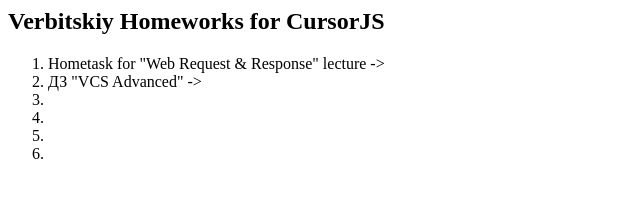
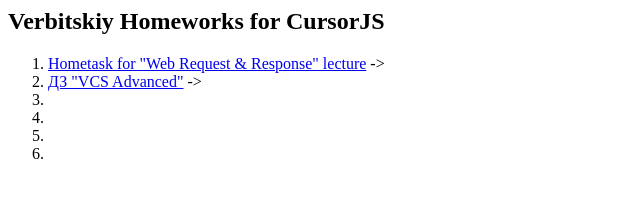
Before and after one commit to yuriytickets/yuriytickets.github.io, a plain HTML site: page index.html in a window 1280 px wide. Shown: the whole page, without its empty margins (0-640 px from the left). Drawn offline with Linux system fonts and the light colour scheme.

Commit message:
Update index.html

```diff
--- a/index.html
+++ b/index.html
@@ -1,8 +1,8 @@
 <h2>Verbitskiy Homeworks for CursorJS</h2>
 <ol>
-  <li><a src="https://gist.github.com/itspoma/a1efa174ebb9914eecac">Hometask for "Web Request & Response" lecture</a>
+  <li><a href="https://gist.github.com/itspoma/a1efa174ebb9914eecac">Hometask for "Web Request & Response" lecture</a>
   -> </li>
-  <li><a src="https://gist.github.com/itspoma/9fc3dbaa5a9b308a893c">ДЗ "VCS Advanced"</a>
+  <li><a href="https://gist.github.com/itspoma/9fc3dbaa5a9b308a893c">ДЗ "VCS Advanced"</a>
   -> </li>
   <li></li>
   <li></li>
```
